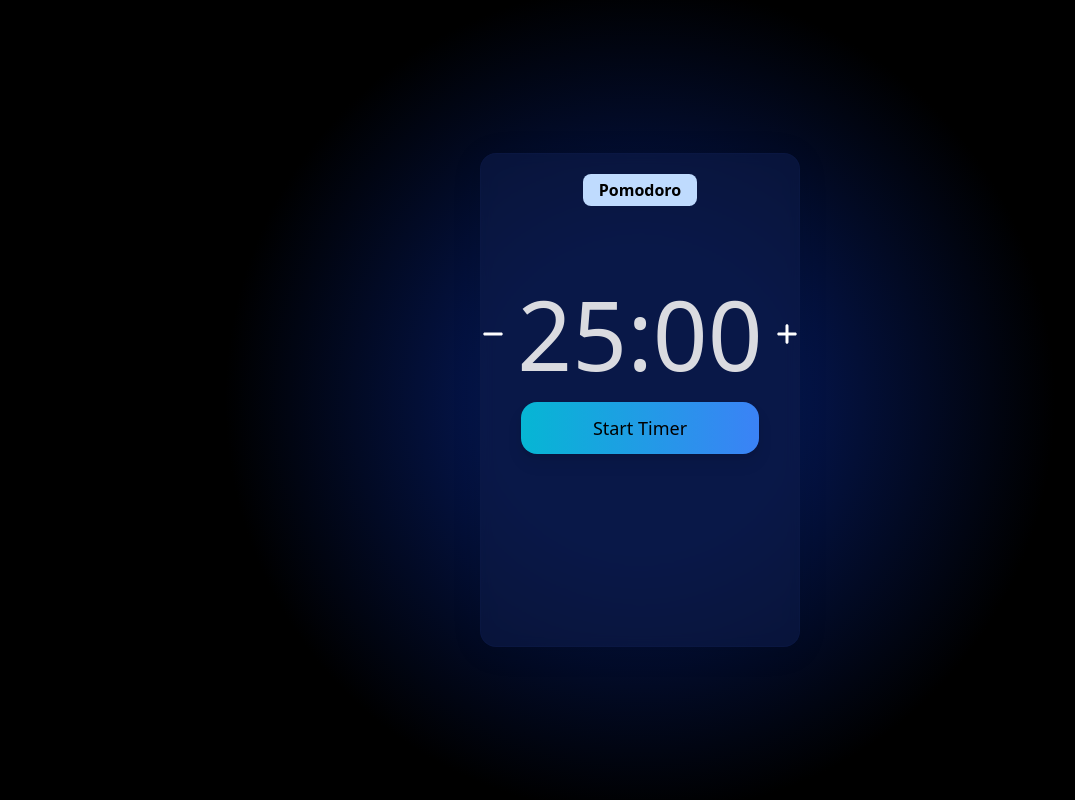
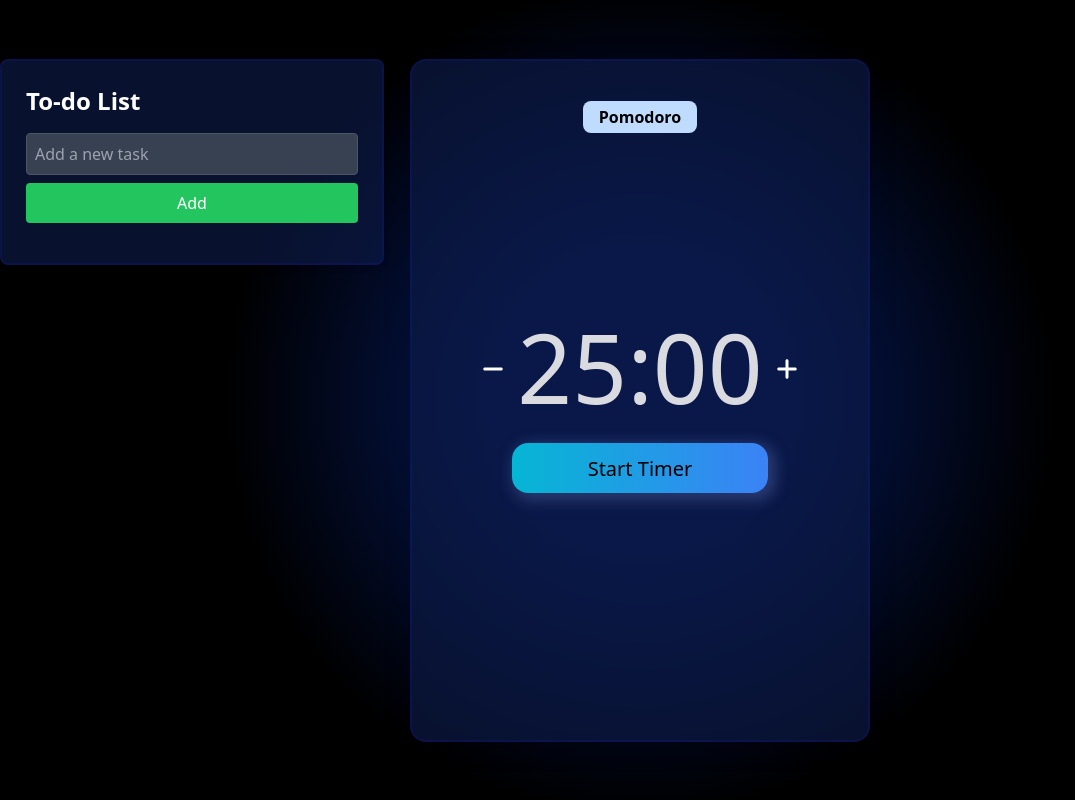
Before and after one commit to A-Hackers/PomoBuddy, a React (Create React App) app in the folder pomobuddy_frontend/: page / in a window 1280 px wide. Shown: the whole page, without its empty margins (0-1075 px from the left). Built offline with nearby package versions, Linux system fonts and the light colour scheme.

Commit message:
basic styling of timerpage

```diff
--- a/pomobuddy_frontend/src/components/Timer.jsx
+++ b/pomobuddy_frontend/src/components/Timer.jsx
@@ -96,23 +96,23 @@ const Timer = () => {
 
   return (
     <div className="items-center justify-center flex h-full">
-      <div className="border border-solid border-cardborder shadow-cardshadow bg-cardcolor rounded-2xl backdrop-blur-cardblur w-5/6 md:w-1/4 bg-opacity-30 grid justify-center">
-        <div className="mb-20 pt-5">
+      <div className="timer-card shadow-cardshadow bg-cardcolor rounded-2xl backdrop-blur-cardblur lg:h-[42.688rem] lg:w-[28.75rem] bg-opacity-30 grid justify-center">
+        <div className="pt-10 w-full">
           <TimerMenu index={index} setIndex={handleIndexChange} />
         </div>
-        <div className="flex justify-center flex-col items-center pt-0 mb-5">
+        <div className="flex justify-start flex-col items-center pt-0 mb-5 w-full">
           {displayMessage && (
-            <div className="text-8l font-semibold py-10 mx-auto text-timercolor text-opacity-90">
+            <div className="text-lg sm:text-xl md:text-2xl font-semibold py-5 text-center text-timercolor text-opacity-90">
               {motivationMessage}
             </div>
           )}
-          <div className="flex items-center">
+          <div className="flex items-center select-none mb-6">
             <FontAwesomeIcon
               icon={faMinus}
               className="h-6 w-6 text-white cursor-pointer"
               onClick={handleDecreaseTimer}
             />
-            <div className="text-8xl font-normal mx-auto text-timercolor text-opacity-90 px-1 md:px-3">
+            <div className="text-4xl lg:h-[100px] sm:text-6xl md:text-8xl font-normal mx-auto text-timercolor text-opacity-90 px-1 md:px-3">
               {timerMinutes}:{timerSeconds}
             </div>
             <FontAwesomeIcon
@@ -121,19 +121,29 @@ const Timer = () => {
               onClick={handleIncreaseTimer}
             />
           </div>
-        </div>
-        <div className="flex justify-center pb-48">
+          <div className="flex justify-center pb-10 w-full">
             <button
-            className="bg-gradient-to-r from-cyan-500 to-blue-500 drop-shadow-lg rounded-2xl w-3/4 py-3"
+              className="start-timer-btn bg-gradient-to-r from-cyan-500 to-blue-500 drop-shadow-lg rounded-2xl w-[16rem] h-[50px] py-3"
               onClick={() => setStartTimer((prev) => !prev)}
             >
-            <div className="text-lg font-medium">
+              <div className="text-md sm:text-lg md:text-xl font-medium">
                 {startTimer ? "Stop" : "Start"} Timer
               </div>
             </button>
           </div>
         </div>
       </div>
+      <style>
+        {`
+          .start-timer-btn {
+            box-shadow: 4px 4px 14px 4px rgba(144, 168, 255, 0.25);
+          }
+          .timer-card {
+            border: 2px rgba(19, 27, 144, 0.28) solid;
+          }
+          `}
+      </style>
+    </div>
   );
 };
 
--- a/pomobuddy_frontend/src/components/TodoList.jsx
+++ b/pomobuddy_frontend/src/components/TodoList.jsx
@@ -1,7 +1,6 @@
 import React, { useState } from "react";
 import { FontAwesomeIcon } from "@fortawesome/react-fontawesome";
 import { faTrashAlt } from "@fortawesome/free-solid-svg-icons";
-
 
 const TodoList = () => {
   const [todos, setTodos] = useState([]);
@@ -36,7 +35,7 @@ const TodoList = () => {
   };
 
   return (
-    <div className="max-w-sm mx-auto p-6 bg-gray-800 text-white rounded-lg shadow-md">
+    <div className="max-w-sm p-6 timer-list bg-cardcolor text-white rounded-lg shadow-md">
       <h1 className="text-2xl font-bold mb-4">To-do List</h1>
       <div className="mb-4">
         <input
@@ -115,6 +114,9 @@ const TodoList = () => {
         .custom-checkbox:hover {
           background-color: #374151;
         }
+        .timer-list {
+          border: 2px rgba(19, 27, 144, 0.28) solid;
+        }
       `}</style>
     </div>
   );
--- a/pomobuddy_frontend/src/pages/TimerPage.jsx
+++ b/pomobuddy_frontend/src/pages/TimerPage.jsx
@@ -4,9 +4,15 @@ import TodoList from "../components/TodoList";
 
 const TimerPage = () => {
   return (
-    <div>
-      <div className="items-center h-screen bg-background-gradient">
+    <div className="h-screen flex items-center justify-center bg-background-gradient">
+      <div className="grid grid-cols-3 gap-0 items-start">
+        <div className="self-start">
+          <TodoList />
+        </div>
+        <div className="flex justify-center">
           <Timer />
+        </div>
+        <div></div>
       </div>
       <style>{`
     .bg-background-gradient {
```
Lines whose indentation alone changed are shown as unchanged.
